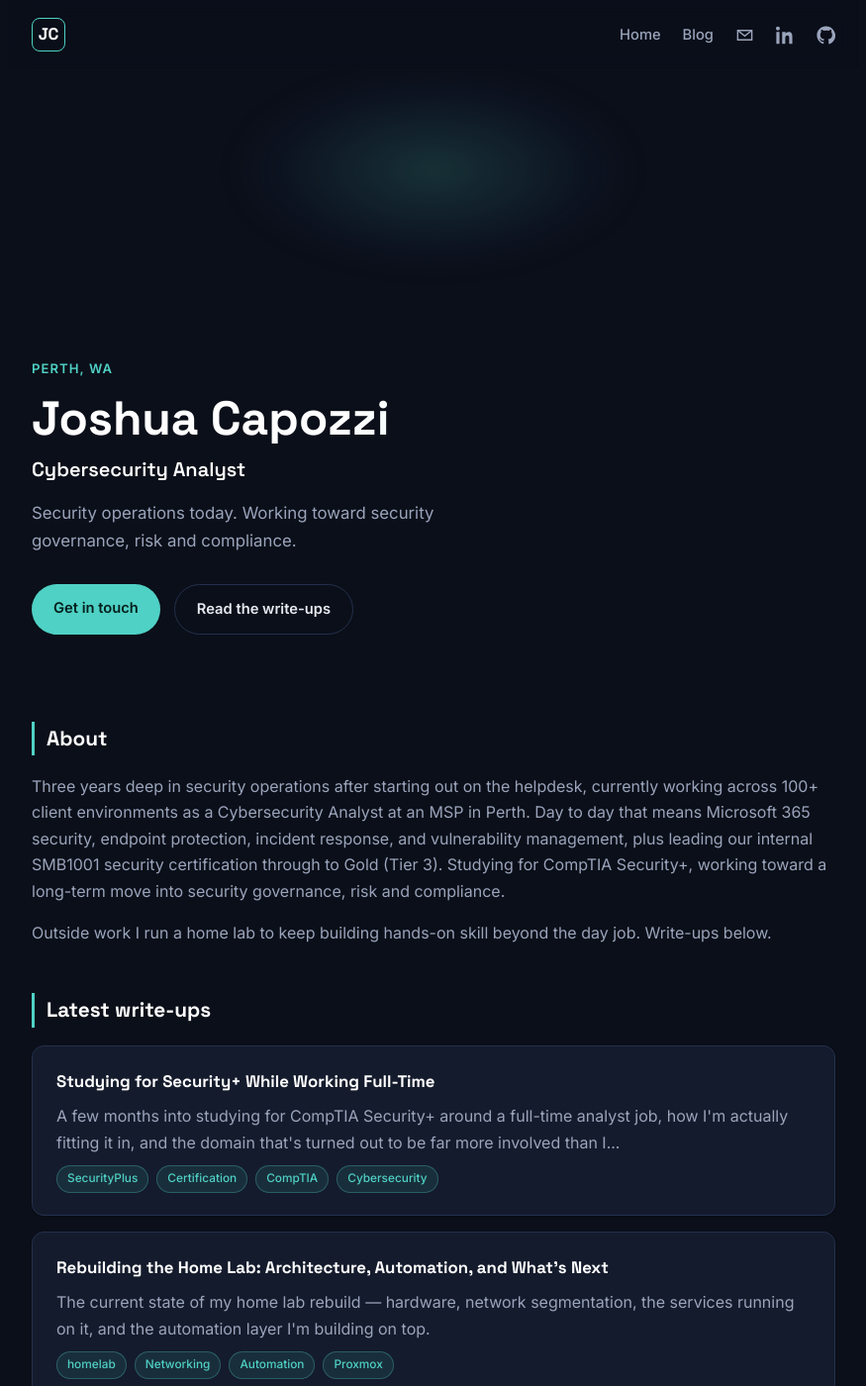
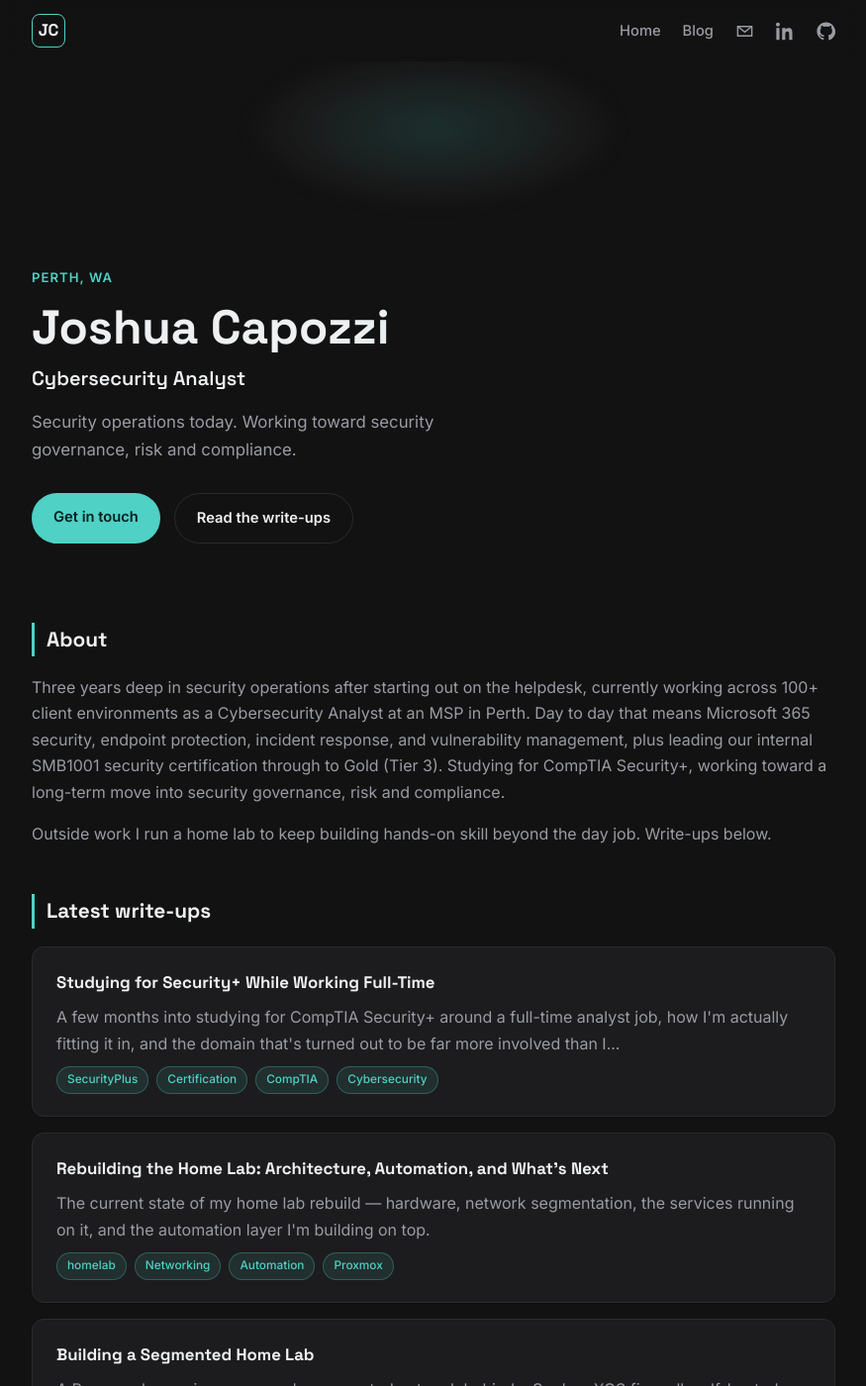
Before and after one commit to JoshCapoz/joshcapoz.github.io, a Jekyll site: the page built from index.html, in a window 1280 px wide and 1400 px high. Shown: the whole window at 99% size, without its empty margins (202-1077 px from the left). Built offline with Jekyll 4.4.1, drawn with Linux system fonts in a browser that asks for light colours.

Commit message:
Add files via upload

```diff
--- a/assets/css/style.css
+++ b/assets/css/style.css
@@ -1,16 +1,30 @@
 :root {
-  --navy: #1f3864;
-  --navy-light: #2e5090;
+  --bg: #121212;
+  --bg-card: #1c1c1e;
+  --text: #eef0f2;
+  --text-dim: #9a9ca3;
+  --border: #2b2b2e;
   --accent: #4fd1c5;
   --accent-dim: #3ba99e;
-  --bg: #0b0f19;
-  --bg-card: #141b2c;
-  --text: #e6e9f0;
-  --text-dim: #9aa4bb;
-  --border: #23304d;
+  --accent-rgb: 79,209,197;
+  --accent-contrast: #06201d;
+  --nav-bg: rgba(18,18,18,0.72);
   --maxw: 860px;
   --font-body: 'Inter', -apple-system, "Segoe UI", Arial, sans-serif;
   --font-head: 'Space Grotesk', 'Inter', -apple-system, Arial, sans-serif;
+}
+
+:root[data-theme="light"] {
+  --bg: #ffffff;
+  --bg-card: #f4f4f6;
+  --text: #131417;
+  --text-dim: #5c5d63;
+  --border: #e1e1e4;
+  --accent: #0c8578;
+  --accent-dim: #096a60;
+  --accent-rgb: 12,133,120;
+  --accent-contrast: #ffffff;
+  --nav-bg: rgba(255,255,255,0.72);
 }
 
 * { box-sizing: border-box; }
@@ -24,6 +38,7 @@
   color: var(--text);
   line-height: 1.65;
   -webkit-font-smoothing: antialiased;
+  transition: background-color .2s ease, color .2s ease;
 }
 
 a { color: var(--accent); text-decoration: none; }
@@ -45,8 +60,8 @@
   justify-content: space-between;
   max-width: var(--maxw);
   margin: 0 auto;
-  padding: 18px 24px;
-  background: rgba(11, 15, 25, 0.72);
+  padding: 14px 24px;
+  background: var(--nav-bg);
   backdrop-filter: blur(10px);
   -webkit-backdrop-filter: blur(10px);
 }
@@ -55,7 +70,7 @@
   font-family: var(--font-head);
   font-weight: 700;
   font-size: 1.05rem;
-  color: #fff;
+  color: var(--text);
   text-decoration: none;
   border: 1.5px solid var(--accent);
   border-radius: 8px;
@@ -85,21 +100,38 @@
 .icon-link svg { width: 19px; height: 19px; }
 .icon-link:hover { color: var(--accent); }
 
+.theme-toggle {
+  background: none;
+  border: none;
+  padding: 0;
+  margin: 0;
+  cursor: pointer;
+  color: var(--text-dim);
+  display: flex;
+  align-items: center;
+}
+.theme-toggle:hover { color: var(--accent); }
+.theme-toggle svg { width: 19px; height: 19px; }
+.theme-toggle .icon-sun { display: block; }
+.theme-toggle .icon-moon { display: none; }
+[data-theme="light"] .theme-toggle .icon-sun { display: none; }
+[data-theme="light"] .theme-toggle .icon-moon { display: block; }
+
 /* Hero */
 .hero {
   position: relative;
-  padding: 32px 0 40px;
+  padding: 8px 0 32px;
   overflow: hidden;
 }
 
 .hero-glow {
   position: absolute;
-  top: -60px;
+  top: -40px;
   left: 50%;
   transform: translateX(-50%);
-  width: 520px;
-  height: 260px;
-  background: radial-gradient(closest-side, rgba(79,209,197,0.18), rgba(31,56,100,0.10) 60%, transparent 80%);
+  width: 480px;
+  height: 200px;
+  background: radial-gradient(closest-side, rgba(var(--accent-rgb),0.16), rgba(130,130,138,0.07) 60%, transparent 80%);
   filter: blur(10px);
   pointer-events: none;
   z-index: 0;
@@ -121,7 +153,7 @@
   font-size: 3rem;
   line-height: 1.05;
   margin: 0 0 10px;
-  background: linear-gradient(135deg, #ffffff 40%, var(--accent) 130%);
+  background: linear-gradient(135deg, var(--text) 40%, var(--accent) 130%);
   -webkit-background-clip: text;
   background-clip: text;
   color: transparent;
@@ -131,7 +163,7 @@
   font-family: var(--font-head);
   font-size: 1.25rem;
   font-weight: 600;
-  color: #fff;
+  color: var(--text);
   margin: 0 0 14px;
 }
 
@@ -157,9 +189,9 @@
 
 .btn-primary {
   background: var(--accent);
-  color: #06201d;
+  color: var(--accent-contrast);
 }
-.btn-primary:hover { background: #63dbd0; box-shadow: 0 8px 20px rgba(79,209,197,0.25); }
+.btn-primary:hover { background: var(--accent-dim); box-shadow: 0 8px 20px rgba(var(--accent-rgb),0.25); }
 
 .btn-ghost {
   border: 1.5px solid var(--border);
@@ -173,13 +205,13 @@
 h2 {
   font-family: var(--font-head);
   font-size: 1.3rem;
-  color: #fff;
+  color: var(--text);
   border-left: 3px solid var(--accent);
   padding-left: 12px;
   margin-bottom: 18px;
 }
 
-h3 { font-family: var(--font-head); color: #fff; font-size: 1.05rem; }
+h3 { font-family: var(--font-head); color: var(--text); font-size: 1.05rem; }
 
 p { color: var(--text-dim); }
 
@@ -200,12 +232,12 @@
 
 .card:hover {
   border-color: var(--accent-dim);
-  box-shadow: 0 14px 28px rgba(0,0,0,0.28), 0 0 0 1px rgba(79,209,197,0.08);
+  box-shadow: 0 14px 28px rgba(0,0,0,0.22), 0 0 0 1px rgba(var(--accent-rgb),0.08);
   transform: translateY(-3px);
 }
 
 .card h3 { margin: 0 0 8px; }
-.card h3 a { color: #fff; }
+.card h3 a { color: var(--text); }
 .card h3 a:hover { color: var(--accent); }
 
 .card p { margin: 0 0 10px; }
@@ -215,9 +247,9 @@
 .tag {
   font-size: 0.74rem;
   font-weight: 500;
-  background: rgba(79,209,197,0.1);
+  background: rgba(var(--accent-rgb),0.1);
   color: var(--accent);
-  border: 1px solid rgba(79,209,197,0.3);
+  border: 1px solid rgba(var(--accent-rgb),0.3);
   padding: 3px 10px;
   border-radius: 999px;
 }
@@ -227,7 +259,7 @@
 article h1 {
   font-family: var(--font-head);
   font-size: 2rem;
-  color: #fff;
+  color: var(--text);
   margin-bottom: 6px;
 }
 
@@ -237,7 +269,7 @@
   margin-bottom: 30px;
 }
 
-article p, article li { color: #cdd4e3; }
+article p, article li { color: var(--text); }
 article h2 { margin-top: 40px; }
 
 article ul, article ol { padding-left: 22px; }
@@ -258,9 +290,9 @@
   padding: 16px 20px;
   border-radius: 6px;
   margin: 24px 0;
-  color: #cdd4e3;
+  color: var(--text);
 }
-blockquote p { margin: 0; color: #cdd4e3; }
+blockquote p { margin: 0; color: var(--text); }
 
 footer {
   border-top: 1px solid var(--border);
@@ -281,7 +313,7 @@
 @media (max-width: 600px) {
   .hero h1 { font-size: 2.2rem; }
   .hero-role { font-size: 1.05rem; }
-  .topnav { padding: 14px 18px; }
+  .topnav { padding: 12px 18px; }
   .nav-links { gap: 14px; }
   .nav-links a:not(.icon-link) { font-size: 0.85rem; }
 }
```
